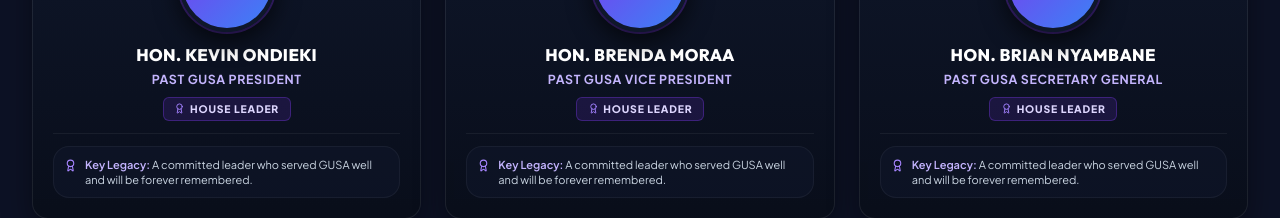
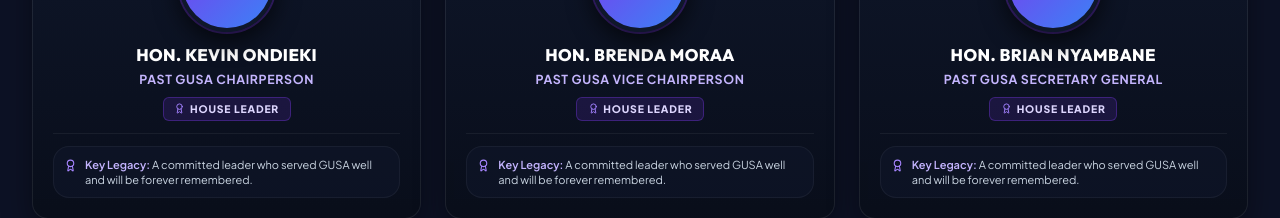
Before and after one commit to Omwenga75/gusa, a Next.js app: page /emeritus in a window 1280 px wide. Shown: the part 424-642 px from the top of the page. Built offline with nearby package versions, Linux system fonts and the light colour scheme.

Commit message:
chore: change all occurrences of President to Chairperson across the app

```diff
--- a/src/app/admin/leadership/page.tsx
+++ b/src/app/admin/leadership/page.tsx
@@ -614,7 +614,7 @@
                 <input
                   type="text"
                   required
-                  placeholder="e.g. President / Organizing Secretary"
+                  placeholder="e.g. Chairperson / Organizing Secretary"
                   value={position}
                   onChange={e => setPosition(e.target.value)}
                   className={styles.searchInput}
--- a/src/app/emeritus/page.tsx
+++ b/src/app/emeritus/page.tsx
@@ -22,7 +22,7 @@
   {
     id: 'h1',
     name: 'Hon. Kevin Ondieki',
-    position: 'Past GUSA President',
+    position: 'Past GUSA Chairperson',
     term: '2024/2025',
     category: 'House Leaders',
     avatarInitials: 'KO',
@@ -31,7 +31,7 @@
   {
     id: 'h2',
     name: 'Hon. Brenda Moraa',
-    position: 'Past GUSA Vice President',
+    position: 'Past GUSA Vice Chairperson',
     term: '2024/2025',
     category: 'House Leaders',
     avatarInitials: 'BM',
@@ -49,7 +49,7 @@
   {
     id: 'h4',
     name: 'Hon. Denis Mogaka',
-    position: 'Past GUSA President',
+    position: 'Past GUSA Chairperson',
     term: '2023/2024',
     category: 'House Leaders',
     avatarInitials: 'DM',
@@ -78,7 +78,7 @@
   {
     id: 's1',
     name: 'Hon. Joshua Omwamba',
-    position: 'Past SAMU Chairperson / President',
+    position: 'Past SAMU Chairperson',
     term: '2024/2025',
     category: 'SAMU Leaders',
     avatarInitials: 'JO',
--- a/src/app/politics/PoliticsClient.tsx
+++ b/src/app/politics/PoliticsClient.tsx
@@ -75,7 +75,7 @@
   const [isModalOpen, setIsModalOpen] = useState<boolean>(false);
   const [selectedCategory, setSelectedCategory] = useState<'Executive Positions' | 'SAMU & Delegate Positions'>('Executive Positions');
   const [samuSubtype, setSamuSubtype] = useState<'samu_executive' | 'delegate'>('samu_executive');
-  const [selectedPosition, setSelectedPosition] = useState<string>('President / Chairperson');
+  const [selectedPosition, setSelectedPosition] = useState<string>('Chairperson');
   const [customPosition, setCustomPosition] = useState<string>('');
 
   // Form Fields State
```
